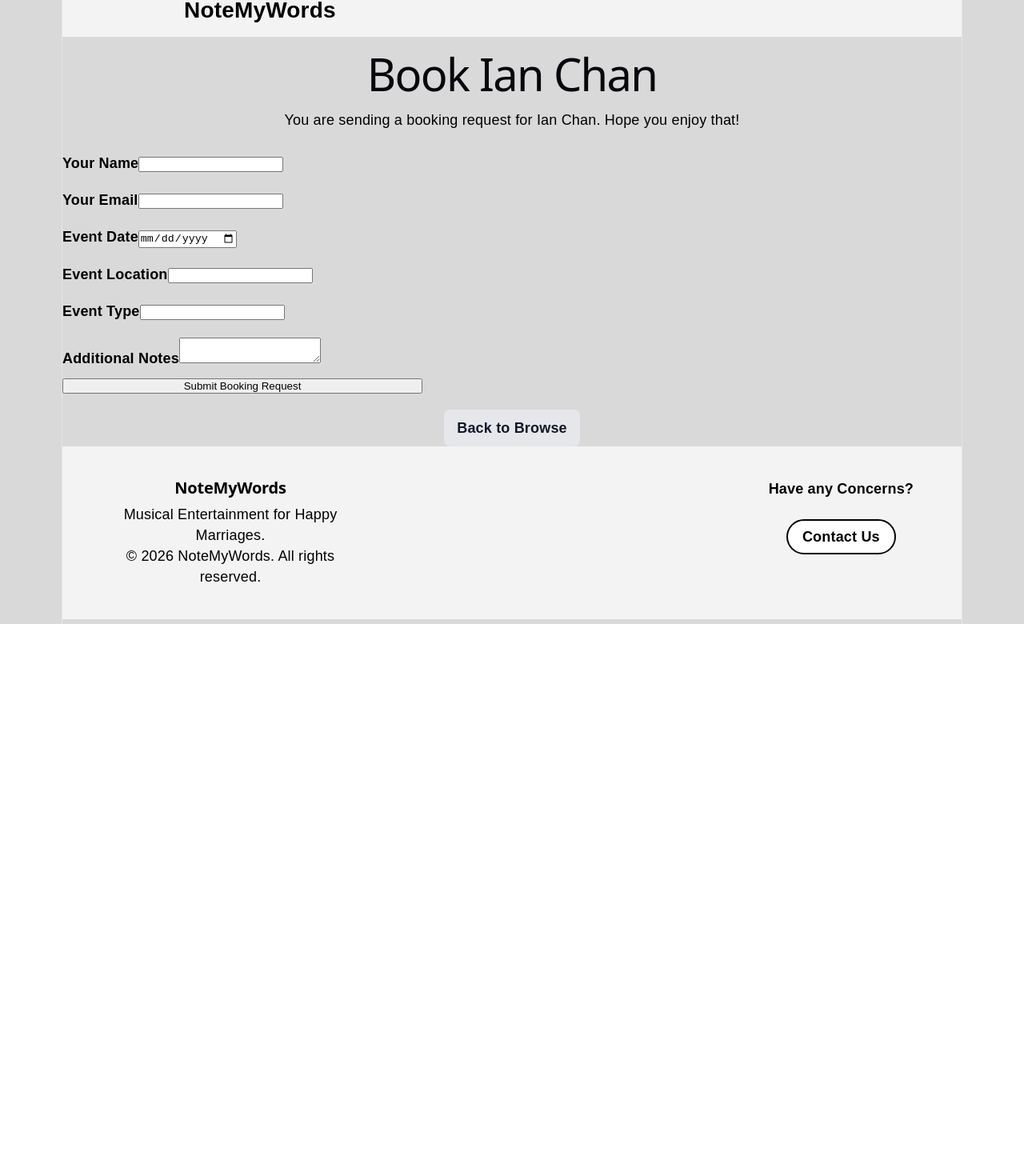
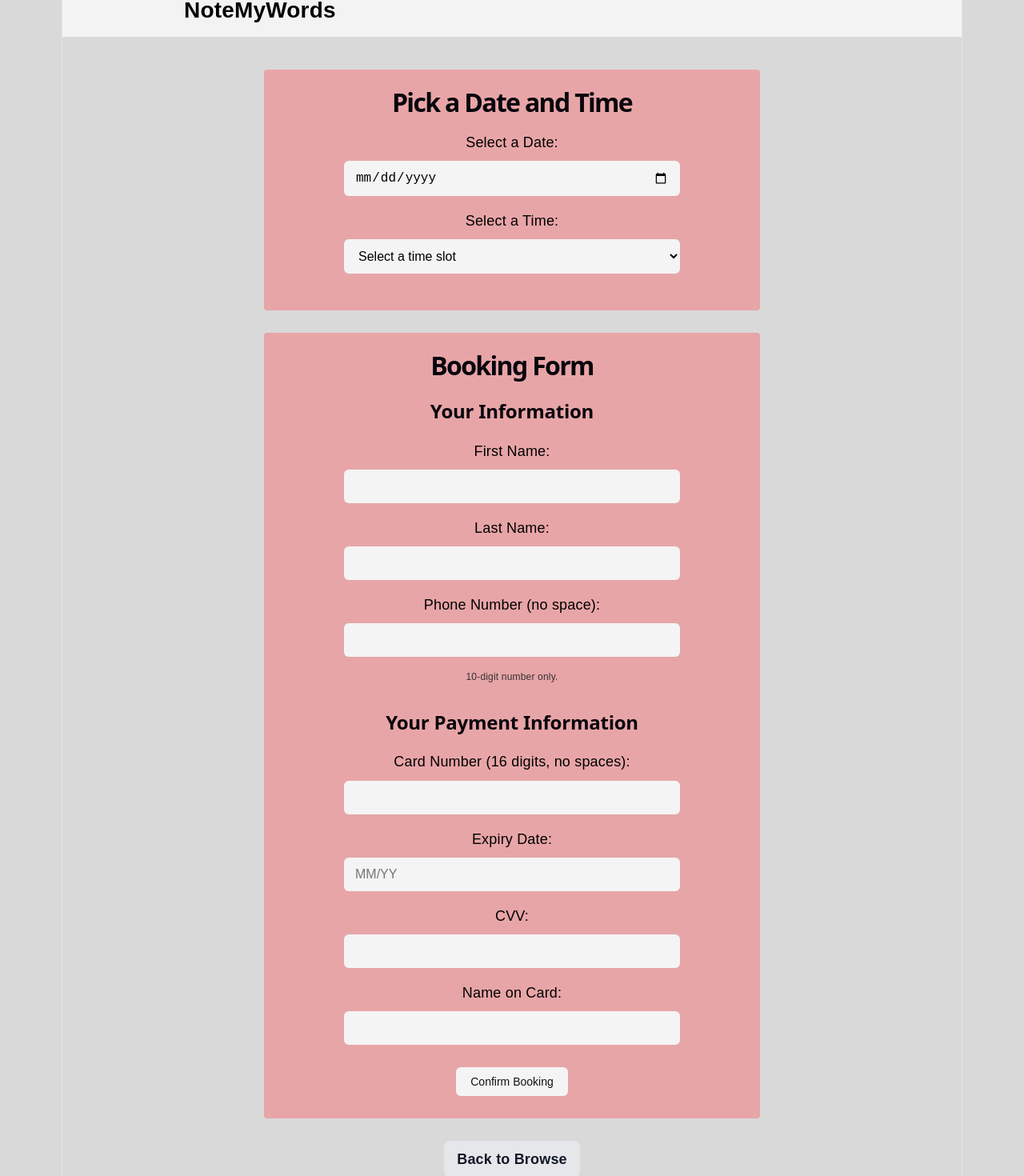
Before and after one commit to wyy01011/seg3125-lab8-group19, a React (Vite) app in the folder my-react-app/: page /booking/1 in a window 1280 px wide. Shown: the part 20-1490 px from the top of the page at 80% size. Before the commit the page ends 800 px from the top, so only its background shows below. Built offline with nearby package versions, Linux system fonts and the light colour scheme.

Commit message:
Fixed sth. 2.0

```diff
--- a/my-react-app/src/Booking.jsx
+++ b/my-react-app/src/Booking.jsx
@@ -3,131 +3,332 @@ import { useParams, Link } from "react-router-dom";
 import { singersData } from "./BrowseSingers";
 import "./Contact.css";
 
+function getTodayString() {
+  const today = new Date();
+  const yyyy = today.getFullYear();
+  const mm = String(today.getMonth() + 1).padStart(2, "0");
+  const dd = String(today.getDate()).padStart(2, "0");
+  return `${yyyy}-${mm}-${dd}`;
+}
+
+function isDateAvailable(dateString, availability) {
+  if (!dateString) return false;
+
+  const chosenDate = new Date(dateString + "T00:00:00");
+  const day = chosenDate.getDay();
+  const isWeekend = day === 0 || day === 6;
+  const isWeekday = !isWeekend;
+
+  const hasWeekdays = availability.includes("Weekdays");
+  const hasWeekends = availability.includes("Weekends");
+
+  if (hasWeekdays && hasWeekends) return true;
+  if (hasWeekdays && isWeekday) return true;
+  if (hasWeekends && isWeekend) return true;
+
+  return false;
+}
+
+function isFutureExpiry(expiryValue) {
+  if (!expiryValue) return false;
+
+  const match = expiryValue.match(/^(\d{2})\/(\d{2})$/);
+  if (!match) return false;
+
+  const month = Number(match[1]);
+  const year = Number(match[2]);
+
+  if (month < 1 || month > 12) return false;
+
+  const now = new Date();
+  const currentMonth = now.getMonth() + 1;
+  const currentYear = now.getFullYear() % 100;
+
+  if (year > currentYear) return true;
+  if (year === currentYear && month >= currentMonth) return true;
+
+  return false;
+}
+
 export default function Booking() {
-
   const { id } = useParams();
   const singer = singersData.find((s) => s.id === Number(id));
 
   const [formData, setFormData] = useState({
-    name: "",
-    email: "",
+    firstName: "",
+    lastName: "",
+    phone: "",
+    cardNumber: "",
+    expiryDate: "",
+    cvc: "",
+    cardName: "",
     eventDate: "",
-    eventLocation: "",
-    eventType: "",
-    notes: "",
+    eventTime: "",
   });
 
-  const [submitted, setSubmitted] = useState(false);
+  const [errorMessage, setErrorMessage] = useState("");
+  const [showModal, setShowModal] = useState(false);
 
   if (!singer) {
     return (
       <div className="contact-page">
         <h2>Singer not found.</h2>
-        <Link to="/browse">Back to Browse</Link>
+        <div className="booking-page-actions">
+          <Link to="/browse" className="detail-back-btn">
+            Back to Browse
+          </Link>
+        </div>
       </div>
     );
   }
 
   function handleChange(e) {
     const { name, value } = e.target;
+
     setFormData((prev) => ({
       ...prev,
       [name]: value,
     }));
+
+    if (name === "eventDate") {
+      if (value && !isDateAvailable(value, singer.availability)) {
+        setErrorMessage(
+          `${singer.name} is only available on ${singer.availability.join(", ")}.`
+        );
+      } else {
+        setErrorMessage("");
+      }
+    }
   }
 
   function handleSubmit(e) {
     e.preventDefault();
-    setSubmitted(true);
+
+    if (!formData.eventDate) {
+      setErrorMessage("Please choose an event date.");
+      return;
+    }
+
+    if (!isDateAvailable(formData.eventDate, singer.availability)) {
+      setErrorMessage(
+        `${singer.name} is only available on ${singer.availability.join(", ")}.`
+      );
+      return;
+    }
+
+    if (!/^\d{10}$/.test(formData.phone)) {
+      setErrorMessage("Phone number must be exactly 10 digits with no spaces.");
+      return;
+    }
+
+    if (!/^\d{16}$/.test(formData.cardNumber)) {
+      setErrorMessage("Card number must be exactly 16 digits.");
+      return;
+    }
+
+    if (!/^\d{3}$/.test(formData.cvc)) {
+      setErrorMessage("CVC must be exactly 3 digits.");
+      return;
+    }
+
+    if (!isFutureExpiry(formData.expiryDate)) {
+      setErrorMessage("Expiry date must be in MM/YY format and later than the current date.");
+      return;
+    }
+
+    if (!formData.eventTime) {
+      setErrorMessage("Please select a time slot.");
+      return;
+    }
+
+    setErrorMessage("");
+    setShowModal(true);
+  }
+
+  function closeModal() {
+    setShowModal(false);
   }
 
   return (
-    <div className="contact-page">
-      <h1>Book {singer.name}</h1>
+    <div className="contact-page booking-page">
+      <div className="booking-wrapper">
+        <div className="booking-top-card">
+          <h1>Pick a Date and Time</h1>
 
-      <p style={{ textAlign: "center", marginBottom: "20px" }}>
-        You are sending a booking request for {singer.name}. Hope you enjoy that!
-      </p>
+          <label>
+            Select a Date:
+            <input
+              type="date"
+              name="eventDate"
+              value={formData.eventDate}
+              onChange={handleChange}
+              min={getTodayString()}
+              required
+            />
+          </label>
 
-      <form className="contact-form" onSubmit={handleSubmit}>
-        <label>
-          Your Name
-          <input
-            type="text"
-            name="name"
-            value={formData.name}
-            onChange={handleChange}
-            required
-          />
-        </label>
+          <label>
+            Select a Time:
+            <select
+              name="eventTime"
+              value={formData.eventTime}
+              onChange={handleChange}
+              required
+            >
+              <option value="">Select a time slot</option>
+              <option value="1:00 PM - 5:00 PM">1:00 PM - 5:00 PM</option>
+              <option value="6:00 PM - 10:00 PM">6:00 PM - 10:00 PM</option>
+            </select>
+          </label>
+        </div>
 
-        <label>
-          Your Email
-          <input
-            type="email"
-            name="email"
-            value={formData.email}
-            onChange={handleChange}
-            required
-          />
-        </label>
+        <form className="booking-main-card" onSubmit={handleSubmit}>
+          <h1>Booking Form</h1>
 
-        <label>
-          Event Date
-          <input
-            type="date"
-            name="eventDate"
-            value={formData.eventDate}
-            onChange={handleChange}
-            required
-          />
-        </label>
+          <h2>Your Information</h2>
 
-        <label>
-          Event Location
-          <input
-            type="text"
-            name="eventLocation"
-            value={formData.eventLocation}
-            onChange={handleChange}
-            required
-          />
-        </label>
+          <label>
+            First Name:
+            <input
+              type="text"
+              name="firstName"
+              value={formData.firstName}
+              onChange={handleChange}
+              required
+            />
+          </label>
 
-        <label>
-          Event Type
-          <input
-            type="text"
-            name="eventType"
-            value={formData.eventType}
-            onChange={handleChange}
-            required
-          />
-        </label>
+          <label>
+            Last Name:
+            <input
+              type="text"
+              name="lastName"
+              value={formData.lastName}
+              onChange={handleChange}
+              required
+            />
+          </label>
 
-        <label>
-          Additional Notes
-          <textarea
-            name="notes"
-            value={formData.notes}
-            onChange={handleChange}
-          />
-        </label>
+          <label>
+            Phone Number (no space):
+            <input
+              type="text"
+              name="phone"
+              value={formData.phone}
+              onChange={handleChange}
+              inputMode="numeric"
+              required
+            />
+          </label>
 
-        <button type="submit">Submit Booking Request</button>
-      </form>
+          <p className="booking-small-note">10-digit number only.</p>
 
-      {submitted && (
-        <p style={{ marginTop: "20px", textAlign: "center", fontWeight: "bold" }}>
-          Booking request submitted successfully. Hope you enjoy that!
-        </p>
+          <h2>Your Payment Information</h2>
+
+          <label>
+            Card Number (16 digits, no spaces):
+            <input
+              type="text"
+              name="cardNumber"
+              value={formData.cardNumber}
+              onChange={handleChange}
+              inputMode="numeric"
+              required
+            />
+          </label>
+
+          <label>
+            Expiry Date:
+            <input
+              type="text"
+              name="expiryDate"
+              placeholder="MM/YY"
+              value={formData.expiryDate}
+              onChange={handleChange}
+              required
+            />
+          </label>
+
+          <label>
+            CVV:
+            <input
+              type="text"
+              name="cvc"
+              value={formData.cvc}
+              onChange={handleChange}
+              inputMode="numeric"
+              required
+            />
+          </label>
+
+          <label>
+            Name on Card:
+            <input
+              type="text"
+              name="cardName"
+              value={formData.cardName}
+              onChange={handleChange}
+              required
+            />
+          </label>
+
+          {errorMessage && <p className="booking-error">{errorMessage}</p>}
+
+          <button type="submit" className="booking-confirm-btn">
+            Confirm Booking
+          </button>
+        </form>
+
+        <div className="booking-page-actions">
+          <Link to="/browse" className="detail-back-btn">
+            Back to Browse
+          </Link>
+        </div>
+      </div>
+
+            {showModal && (
+        <div className="booking-modal-overlay">
+          <div className="booking-modal">
+            <h2>Booking Confirmation</h2>
+
+            <p
+              style={{
+                fontWeight: "bold",
+                color: "#2e7d32",
+                marginBottom: "16px",
+              }}
+            >
+              You've booked successfully!
+            </p>
+
+            <p>
+              <strong>Singer:</strong> {singer.name}
+            </p>
+            <p>
+              <strong>Name:</strong> {formData.firstName} {formData.lastName}
+            </p>
+            <p>
+              <strong>Phone:</strong> {formData.phone}
+            </p>
+            <p>
+              <strong>Date:</strong> {formData.eventDate}
+            </p>
+            <p>
+              <strong>Time:</strong> {formData.eventTime}
+            </p>
+            <p>
+              <strong>Location:</strong> {singer.location}
+            </p>
+
+            <div className="booking-modal-actions">
+              <button type="button" onClick={closeModal}>
+                Close
+              </button>
+            </div>
+          </div>
+        </div>
       )}
 
-      <div style={{ marginTop: "20px", textAlign: "center" }}>
-        <Link to="/browse" className="detail-back-btn">
-          Back to Browse
-        </Link>
-      </div>
     </div>
   );
 }
--- a/my-react-app/src/Contact.css
+++ b/my-react-app/src/Contact.css
@@ -121,3 +121,171 @@
     text-align: left;
   }
 }
+
+.booking-page {
+  padding: 40px 20px;
+}
+
+.booking-wrapper {
+  max-width: 620px;
+  margin: 0 auto;
+}
+
+.booking-top-card,
+.booking-main-card {
+  background-color: #e8a5a7;
+  border-radius: 4px;
+  padding: 28px 22px;
+  margin-bottom: 28px;
+}
+
+.booking-top-card h1,
+.booking-main-card h1 {
+  text-align: center;
+  font-size: 32px;
+  margin-top: 0;
+  margin-bottom: 24px;
+  font-weight: 700;
+}
+
+.booking-main-card h2 {
+  text-align: center;
+  font-size: 24px;
+  margin-top: 30px;
+  margin-bottom: 22px;
+  font-weight: 700;
+}
+
+.booking-top-card label,
+.booking-main-card label {
+  display: flex;
+  flex-direction: column;
+  align-items: center;
+  font-weight: 500;
+  margin-bottom: 18px;
+  text-align: center;
+}
+
+.booking-top-card input,
+.booking-top-card select,
+.booking-main-card input,
+.booking-main-card select {
+  width: 85%;
+  max-width: 420px;
+  margin-top: 10px;
+  padding: 12px 14px;
+  border: none;
+  border-radius: 6px;
+  background: #f4f4f4;
+  font-size: 16px;
+  box-sizing: border-box;
+}
+
+.booking-help-text,
+.booking-small-note {
+  text-align: center;
+  font-size: 12px;
+  color: #333;
+  margin-top: -6px;
+  margin-bottom: 14px;
+}
+
+.booking-error {
+  color: #a30000;
+  font-weight: 600;
+  text-align: center;
+  margin-top: 8px;
+  margin-bottom: 16px;
+}
+
+.booking-confirm-btn {
+  display: block;
+  margin: 28px auto 0 auto;
+  padding: 10px 18px;
+  border: none;
+  border-radius: 6px;
+  background: #f4f4f4;
+  color: #111;
+  font-size: 14px;
+  cursor: pointer;
+}
+
+.booking-page-actions {
+  text-align: center;
+  margin-top: 10px;
+}
+
+.booking-modal-overlay {
+  position: fixed;
+  top: 0;
+  left: 0;
+  width: 100%;
+  height: 100%;
+  background: rgba(0, 0, 0, 0.45);
+  display: flex;
+  align-items: center;
+  justify-content: center;
+  padding: 20px;
+  box-sizing: border-box;
+  z-index: 1000;
+}
+
+.booking-modal {
+  background: white;
+  width: 100%;
+  max-width: 520px;
+  border-radius: 14px;
+  padding: 28px;
+  box-shadow: 0 10px 24px rgba(0, 0, 0, 0.2);
+  text-align: left;
+}
+
+.booking-modal h2 {
+  margin-top: 0;
+  margin-bottom: 18px;
+}
+
+.booking-modal p {
+  margin: 10px 0;
+  line-height: 1.5;
+}
+
+.booking-modal-actions {
+  margin-top: 22px;
+  text-align: right;
+}
+
+.detail-back-btn {
+  display: inline-block;
+  padding: 10px 16px;
+  border-radius: 8px;
+  text-decoration: none;
+  font-weight: bold;
+  background-color: #e5e7eb;
+  color: #111827;
+}
+
+@media (max-width: 768px) {
+  .booking-wrapper {
+    max-width: 100%;
+  }
+
+  .booking-top-card,
+  .booking-main-card {
+    padding: 24px 16px;
+  }
+
+  .booking-top-card input,
+  .booking-main-card input {
+    width: 92%;
+  }
+
+  .booking-top-card h1,
+  .booking-main-card h1 {
+    font-size: 26px;
+  }
+
+  .booking-main-card h2 {
+    font-size: 20px;
+  }
+}
```
